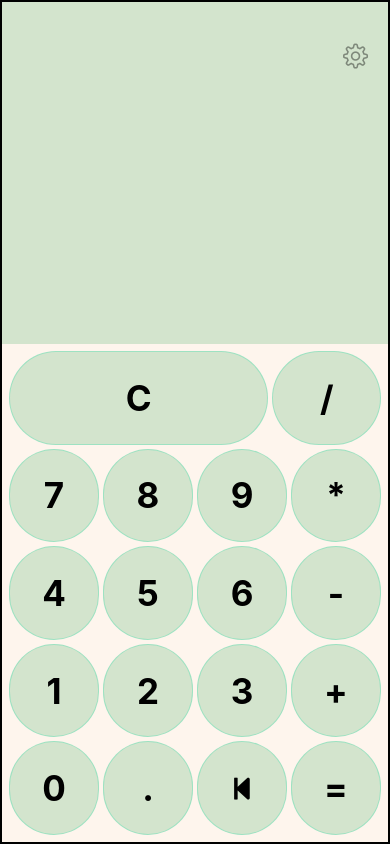
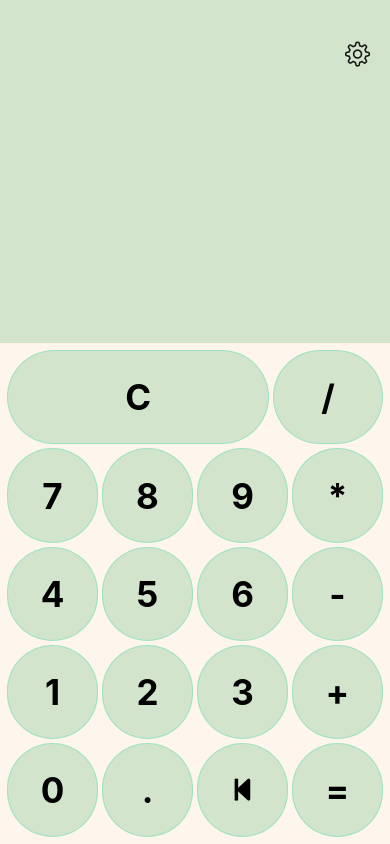
Before and after one commit to hanley2d/improvedCalculator, a React Native app: screen /Calculator in a window 390 px wide. Built offline with nearby package versions, Linux system fonts and the light colour scheme.

Commit message:
comments

```diff
--- a/App.js
+++ b/App.js
@@ -1,6 +1,11 @@
+/**
+ * File: App.js
+ * Author: David Hanley
+ * Last modified: 2022-03-27
+ */
 
 import React, { useState } from 'react';
-import { View } from 'react-native';
+import { View, StatusBar } from 'react-native';
 import { NavigationContainer } from '@react-navigation/native';
 import { createNativeStackNavigator } from '@react-navigation/native-stack';
 import Calculator from './Calculator';
@@ -10,15 +15,21 @@ import { ThemeContext, VibrationContext } from './Context';
 
 const Stack = createNativeStackNavigator();
 
-//export const ThemeContext = React.createContext();
-
 const App = () => {
   const [darkMode, setDarkMode] = useState(false);
   const [vibration, setVibration] = useState(false);
 
   return (
+    /**
+     * This is the navigation stack of the main app. The ThemeContext and VibrationContext (imported from Context.js)
+     * containers allow the contexts of the darkMode and vibration useState hooks to be passed to all the children in the navigation.
+     * This allows each component to be able to access this information.
+     * The entire thing is wrapped in a view because it was the only way I could figure out how to remove a white flicker effect
+     * when switching screens in dark mode.
+     */
     <View style={{flex:1, backgroundColor: darkMode? '#09011B' : '#FEF5ED'}}>
       <ThemeContext.Provider value={{darkMode, setDarkMode}} >
+        <StatusBar backgroundColor={darkMode? '#1B2642' : '#D3E4CD'} barStyle={!darkMode? 'dark-content' : 'light-content'}/>
           <VibrationContext.Provider value={{vibration, setVibration}}>
             <NavigationContainer theme={darkMode ? darkTheme : lightTheme} >
               <Stack.Navigator initialRouteName="Calculator" >
--- a/Calculator.js
+++ b/Calculator.js
@@ -36,7 +36,7 @@ const Calculator = ({ navigation }) => {
     // currNumber can be used to check if there has already been a decimal entered.
     const [currNumber, setCurrNumber] = useState('');
 
-    const {vibration, setVibration} = useContext(VibrationContext);
+    const { vibration, setVibration } = useContext(VibrationContext);
 
     /**
      * Name: evaluateExpr
@@ -136,7 +136,11 @@ const Calculator = ({ navigation }) => {
         }
         return;
     };
-
+    /**
+     * Colors are imported from the themes defined in darkAndLight.js.
+     * useTheme is a hook from React Navigation.
+     * The chosen colour scheme depends on the value of the darkMode hook which is set in the NavigationContainer in App.js     *
+     */
     const { colors } = useTheme();
     const styles = StyleSheet.create({
         container: {
@@ -145,8 +149,6 @@ const Calculator = ({ navigation }) => {
             backgroundColor: colors.background,
             justifyContent: 'center',
             flexWrap: 'wrap',
-            borderColor: 'black',
-            borderWidth: 2,
         },
         text: {
             color: colors.txtColor,
@@ -207,9 +209,11 @@ const Calculator = ({ navigation }) => {
         <View style={styles.container}>
             <Pressable
                 style={styles.settingsIcon}
-                onPress={() => navigation.navigate('Settings')}
-            >
-                <SimpleLineIcons name="settings" size={25} style={{ color: colors.txtColor, opacity: 0.4 }} />
+                onPress={() => {
+                    navigation.navigate('Settings');
+                    vibration ? Vibration.vibrate(30) : null;
+                }}>
+                <SimpleLineIcons name="settings" size={25} style={{ color: colors.txtColor, opacity: 0.9 }} />
             </Pressable>
             {/* Screen View */}
             <View style={styles.screenView}>
@@ -231,7 +235,8 @@ const Calculator = ({ navigation }) => {
                             style={styles.button}
                             onPress={() => {
                                 userInput({ button })
-                                vibration ? Vibration.vibrate(40) : null;}}>
+                                vibration ? Vibration.vibrate(30) : null;
+                            }}>
                             <FontAwesome5 name="step-backward" size={25} color={colors.txtColor} />
                         </Pressable>
                     ) : button === 'C' ? (
@@ -240,7 +245,8 @@ const Calculator = ({ navigation }) => {
                             style={styles.cButton}
                             onPress={() => {
                                 userInput({ button });
-                                vibration ? Vibration.vibrate(40) : null; }}>
+                                vibration ? Vibration.vibrate(30) : null;
+                            }}>
                             <Text style={styles.text}>{button}</Text>
                         </Pressable>
                     ) : (
@@ -249,7 +255,8 @@ const Calculator = ({ navigation }) => {
                             style={styles.button}
                             onPress={() => {
                                 userInput({ button });
-                                vibration ? Vibration.vibrate(40) : null;}}>
+                                vibration ? Vibration.vibrate(30) : null;
+                            }}>
                             <Text style={styles.text}>{button}</Text>
                         </Pressable>
                     )
--- a/Context.js
+++ b/Context.js
@@ -5,7 +5,7 @@
  * This way the children components can inherit the state.
  */
 
-import { createContext} from 'react';
+import { createContext } from 'react';
 
 export const ThemeContext = createContext();
 
```
Also changed, not shown: themes/darkAndLight.js (+14 -0 lines). Lines whose indentation alone changed are shown as unchanged.
